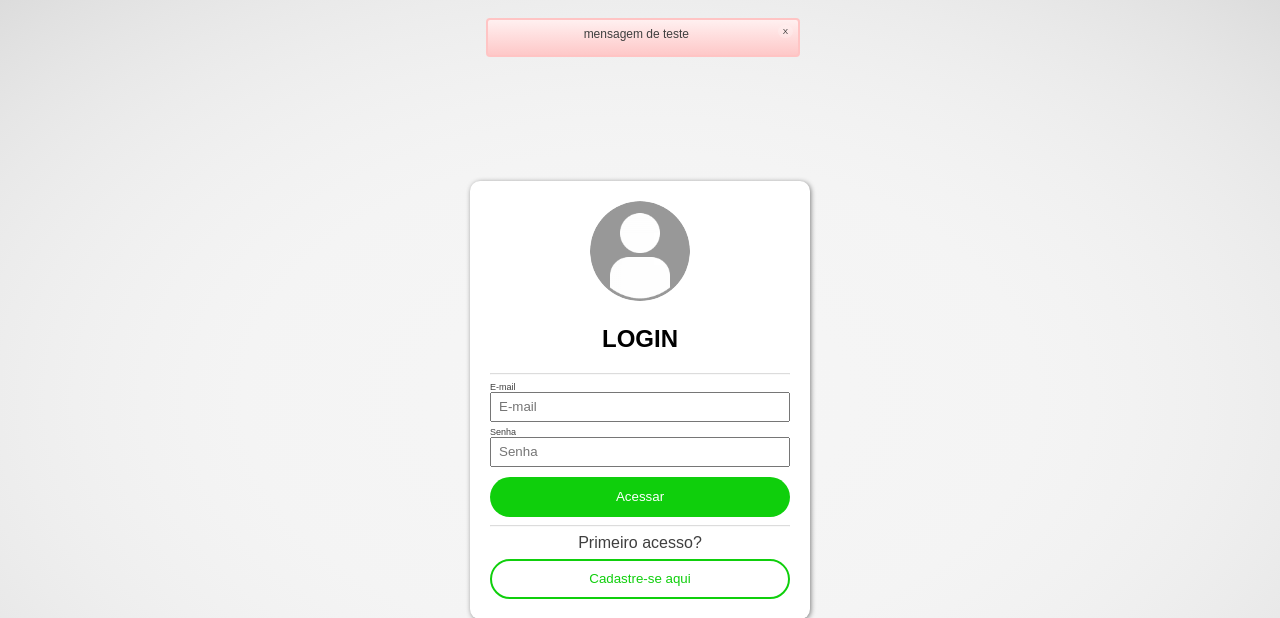
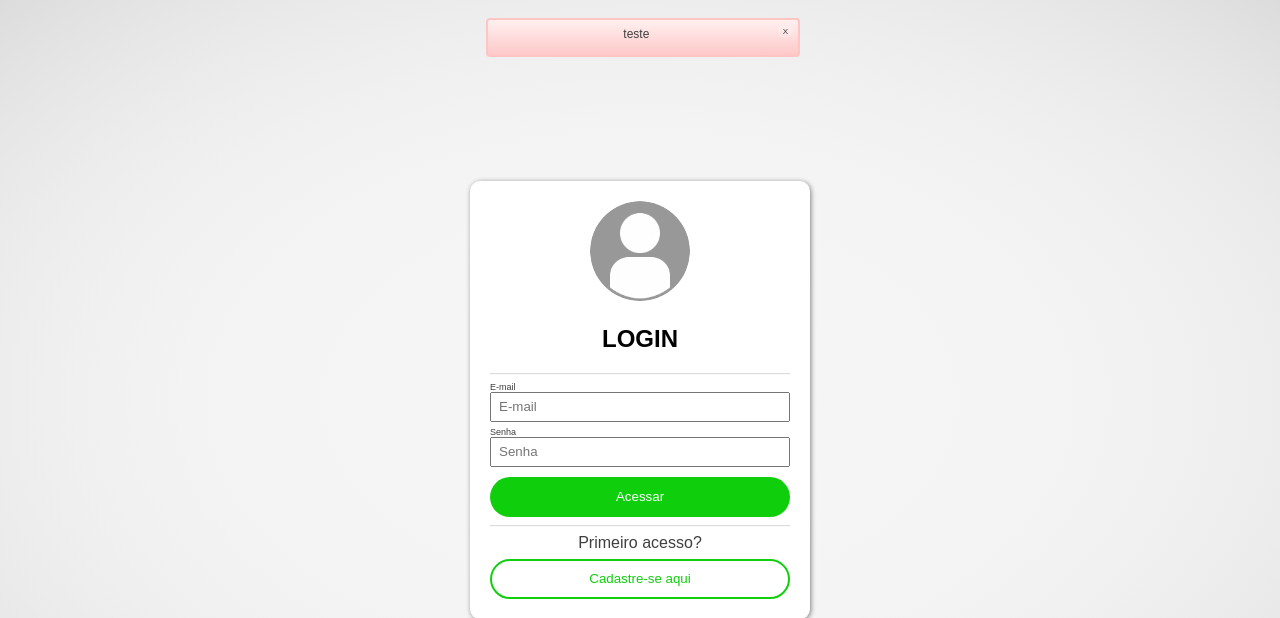
Before and after one commit to RafaelLuuna/MVC_PHP, a PHP site: page /site/login_page.php in a window 1280 px wide. Shown: the top 618 px of the page. Run offline with PHP 8.4, Linux system fonts and the light colour scheme.

Commit message:
07.02.2024 08h57

```diff
--- a/site/css/style.css
+++ b/site/css/style.css
@@ -137,6 +137,7 @@ p{
 .error-box {
     height: 25px;
     width: 300px;
+    display: block;
     background: linear-gradient(rgb(255, 240, 240),rgb(254, 200, 200));
     border-radius: 4px;
     border: 2px solid #ffc4c4;
--- a/site/login_page.php
+++ b/site/login_page.php
@@ -7,7 +7,7 @@
 
     <link rel="stylesheet" href="./css/style.css">
 
-
+    <script src="scripts/notifications.js"></script>
 </head>
 <body>
     <div id="notification"></div>
@@ -50,12 +50,8 @@
             </div>
         </div>
 
-        </div>
+    </div>
     </form>
-
-
-
-    <script src="scripts/notifications.js"></script>
 
 </body>
 </html>
--- a/site/scripts/logar.php
+++ b/site/scripts/logar.php
@@ -1,6 +1,7 @@
 <?php
 
 function escape($login_validation){
+    echo '<script language="javascript">alert("teste");</script>';
     if($login_validation == true){
         if(isset($_SESSION['id_user'])){
             $_SESSION['login_err'] = '';
--- a/site/scripts/notifications.js
+++ b/site/scripts/notifications.js
@@ -1,14 +1,7 @@
 
 window.onload = function start (){
-    ShowNotification("mensagem de teste", "error-box", "notification")
+    ShowNotification("teste","error-box","notification");
 
-    // var visit_count = sessionStorage.getItem('visit_count');
-    // if(visit_count == null){
-    //     sessionStorage.setItem('visit_count',0);
-    // }else{
-    //     sessionStorage.setItem('visit_count',parseInt(visit_count)+1);
-    // }
-    // var visit_count = sessionStorage.getItem('visit_count');
     // var login_err = sessionStorage.getItem('login_err');
 
     // if(login_err != ''){
@@ -20,6 +13,10 @@ window.onload = function start (){
     // }
 }
 
+function VerifyLogin(){
+
+}
+
 function ShowNotification(message, type, divId){
 
     const boxDiv = `<div class="${type}" id="main-box">
@@ -27,4 +24,5 @@ function ShowNotification(message, type, divId){
                         <p>${message}</p>
                     </div>`;
     document.getElementById(divId).innerHTML = boxDiv;
+    document.getElementById('main-box').style.display = 'block';
 }
```
